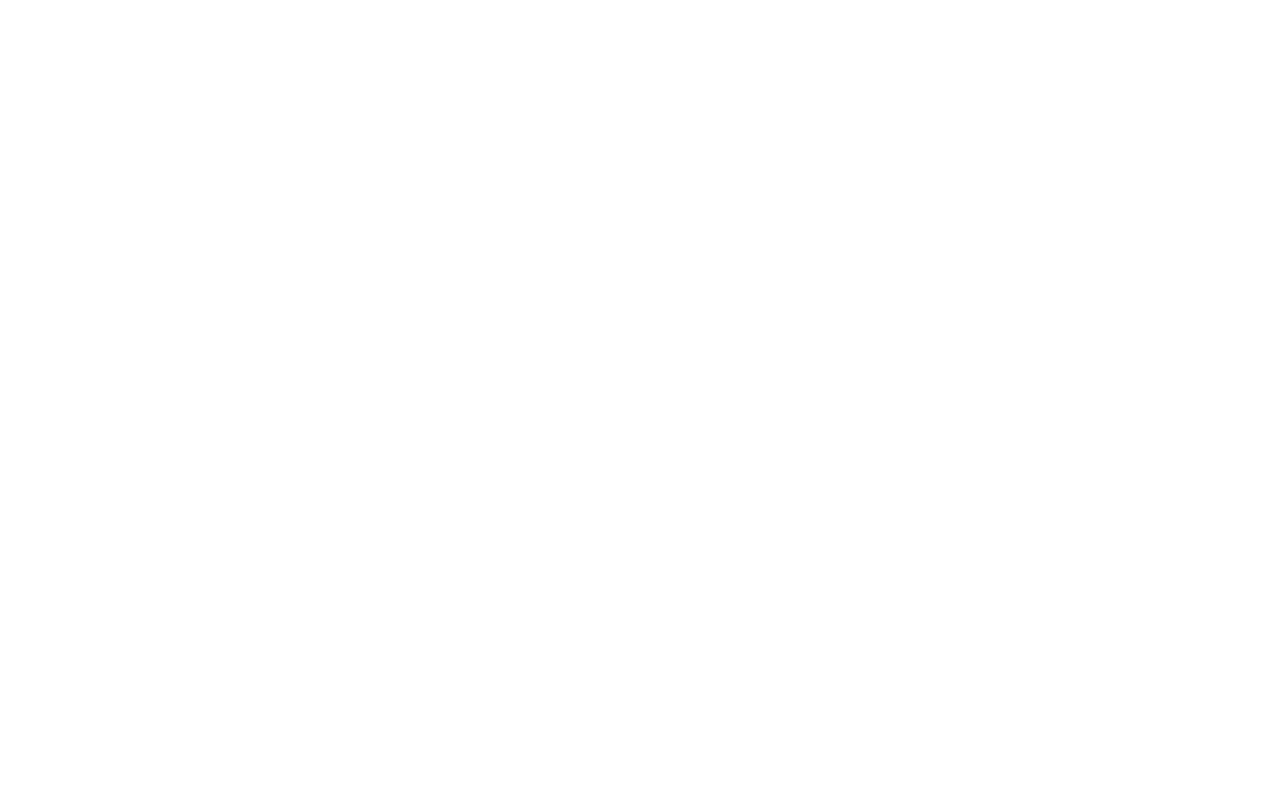
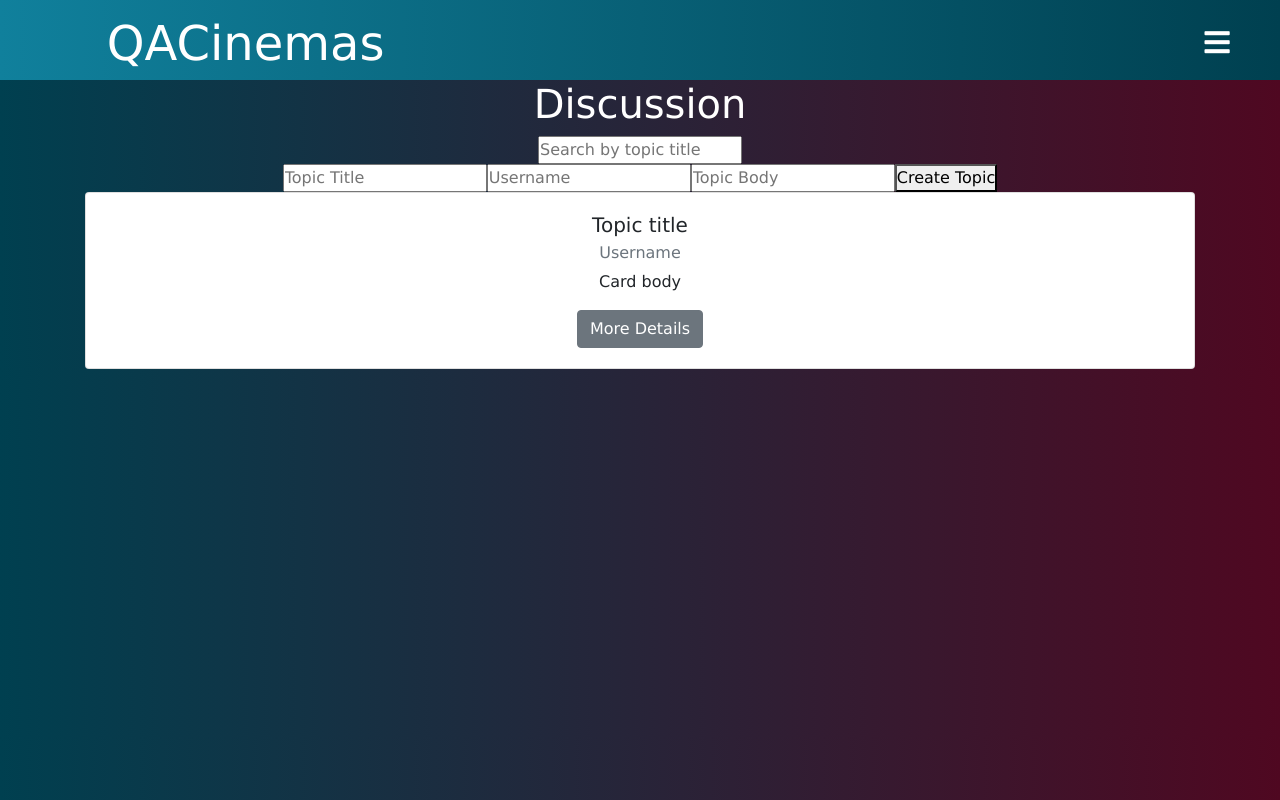
Before and after one commit to JLLQA/QAC, a React (Create React App) app in the folder Cinema/qac/: page /discussion in a window 1280 px wide. Built offline with nearby package versions, Linux system fonts and the light colour scheme; no server answers.

Commit message:
QAC-59 #comment MG: functional creation form and search bar that transfers statuses between components correctly

```diff
--- a/Cinema/qac/package.json
+++ b/Cinema/qac/package.json
@@ -6,6 +6,7 @@
     "@testing-library/jest-dom": "^5.12.0",
     "@testing-library/react": "^11.2.7",
     "@testing-library/user-event": "^12.8.3",
+    "axios": "^0.21.1",
     "bootstrap": "^4.6.0",
     "react": "^17.0.2",
     "react-bootstrap": "^1.6.0",
--- a/Cinema/qac/src/App.js
+++ b/Cinema/qac/src/App.js
@@ -4,6 +4,7 @@ import { BrowserRouter as Router, Route, Switch } from "react-router-dom"
 import Homepage from "./Components/Homepage/HomePage"
 import Listings from "./Components/Listings/Listings"
 import OpeningTimes from  "./Components/OpeningTimes/OpeningTimes"
+import Discussion from "./Components/Discussion/Discussion";
 
 
 const App = () => {
@@ -20,6 +21,9 @@ const App = () => {
           <Route exact path="/openings">
             <OpeningTimes />
           </Route>
+          <Route exact path="/discussion">
+            <Discussion/>
+          </Route>
         </Switch>
       </Router>
     </>
--- /dev/null
+++ b/Cinema/qac/src/Components/Discussion/Discussion.jsx
@@ -0,0 +1,95 @@
+import { useEffect, useState } from "react";
+import { Col, Container, Form, Nav, Row } from "reactstrap"
+import axios from "axios";
+import Navbar from "../Navbar/Navbar"
+import SearchForm from "./DiscussionComponents/SearchForm";
+import TopicContainer from "./DiscussionComponents/TopicContainer";
+import TopicForm from "./DiscussionComponents/TopicForm";
+
+const Discussion = () => {
+    const [query, setQuery] = useState("");
+    const [title, setTitle] = useState("");
+    const [username, setUsername] = useState("");
+    const [body, setBody] = useState("");
+
+    const handleSubmitSearch = (event) => {
+        setQuery(event.target.value);
+    }
+    const handleTitle = (event) => {
+        setTitle(event.target.value);
+    }
+    const handleUsername = (event) => {
+        setUsername(event.target.value);
+    }
+    const handleBody = (event) => {
+        setBody(event.target.value);
+    }
+
+    const handleSubmitTopic = (event) => {
+        event.preventDefault();
+        console.log(title);
+        console.log(username);
+        console.log(body);
+        //axios request to create a new discussion object using states
+    }
+
+    const [data, setData] = useState([]);
+    const [isLoaded, setIsLoaded] = useState(false);
+
+    useEffect(() => {
+        axios.get(`http://www.omdbapi.com/?i=tt3896198&apikey=14ff12ef`)
+            .then((res) => {
+                setData(res.data);
+                setIsLoaded(true);
+            }).catch((err) => {
+                console.log(err.message);
+                setIsLoaded(true);
+            });
+    }, []);
+
+    if (isLoaded) {
+        return (
+            <div>
+                <Navbar />
+                <Container align="center">
+                    <h1 style={{ color: "White" }}>Discussion</h1>
+                    <Row>
+                        <Col align="center">
+                            <SearchForm
+                                handleSubmitSearch={handleSubmitSearch}
+                                query={query}
+                            />
+                        </Col>
+                    </Row>
+                    <Row>
+                        <TopicForm
+                            title={title}
+                            username={username}
+                            body={body}
+                            handleSubmitTopic={handleSubmitTopic}
+                            handleUsername={handleUsername}
+                            handleTitle={handleTitle}
+                            handleBody={handleBody}
+
+                        />
+                    </Row>
+                </Container>
+                <TopicContainer
+                    data = {data}
+                />
+            </div>
+        )
+    } else {
+        return(
+            <>
+            <Navbar/>
+            <h1>SOMETHING WRONG</h1>
+            </>
+        )
+
+    }
+}
+
+
+
+export default Discussion;
--- /dev/null
+++ b/Cinema/qac/src/Components/Discussion/DiscussionComponents/SearchForm.jsx
@@ -0,0 +1,12 @@
+import { Form } from "reactstrap";
+
+const SearchForm = (props) => {
+    const { handleSubmitSearch, query } = props;
+    return (
+        <Form>
+            <input id="search" name="search " type="text" placeholder="Search by topic title" value={query} onChange={handleSubmitSearch} />
+        </Form>
+    )
+}
+
+export default SearchForm;
--- /dev/null
+++ b/Cinema/qac/src/Components/Discussion/DiscussionComponents/TopicContainer.jsx
@@ -0,0 +1,33 @@
+
+import React from 'react';
+import {
+    Card, CardImg, CardText, CardBody,
+    CardTitle, CardSubtitle, Button, Container
+} from 'reactstrap';
+
+const TopicContainer = (props) => {
+    const { data } = props
+    const handleClick = (event) => {
+        event.preventDefault();
+
+    }
+
+    return (
+        // axios get request for all topic objects - map
+        <Container align="center">
+            <div>
+                <Card>
+                    <CardBody>
+                        <CardTitle tag="h5">Topic title</CardTitle>
+                        <CardSubtitle tag="h6" className="mb-2 text-muted">Username</CardSubtitle>
+                        <CardText>Card body</CardText>
+                        <Button onClick={handleClick}>More Details</Button>
+                    </CardBody>
+                </Card>
+            </div>
+        </Container>
+    )
+
+}
+
+export default TopicContainer;
--- /dev/null
+++ b/Cinema/qac/src/Components/Discussion/DiscussionComponents/TopicForm.jsx
@@ -0,0 +1,17 @@
+import { Col, Form } from "reactstrap";
+
+const TopicForm = (props) => {
+    const { title, username, body, handleSubmitTopic, handleUsername, handleTitle, handleBody } = props;
+    return (
+        <Col align="center">
+            <Form>
+                <input type="text" name="topic_title" id="topic_title" placeholder="Topic Title" value={title} onChange={handleTitle} />
+                <input type="text" name="username" id="username" placeholder="Username" value={username} onChange={handleUsername} />
+                <input type="text" name="topic_body" id="topic_body" placeholder="Topic Body" value={body} onChange={handleBody} />
+                <button onClick={handleSubmitTopic} type="submit">Create Topic</button>
+            </Form>
+        </Col>
+    )
+}
+
+export default TopicForm;
--- a/Cinema/qac/src/Components/Navbar/NavItems.js
+++ b/Cinema/qac/src/Components/Navbar/NavItems.js
@@ -46,7 +46,7 @@ export const NavItems = [
     },
     {
         title: 'Discussion Board',
-        url: '#10',
+        url: '/discussion',
         cName: 'nav-links'
     }
 ]
```
Also changed, not shown: 1 other file (tests, documents, lock files or other folders).
